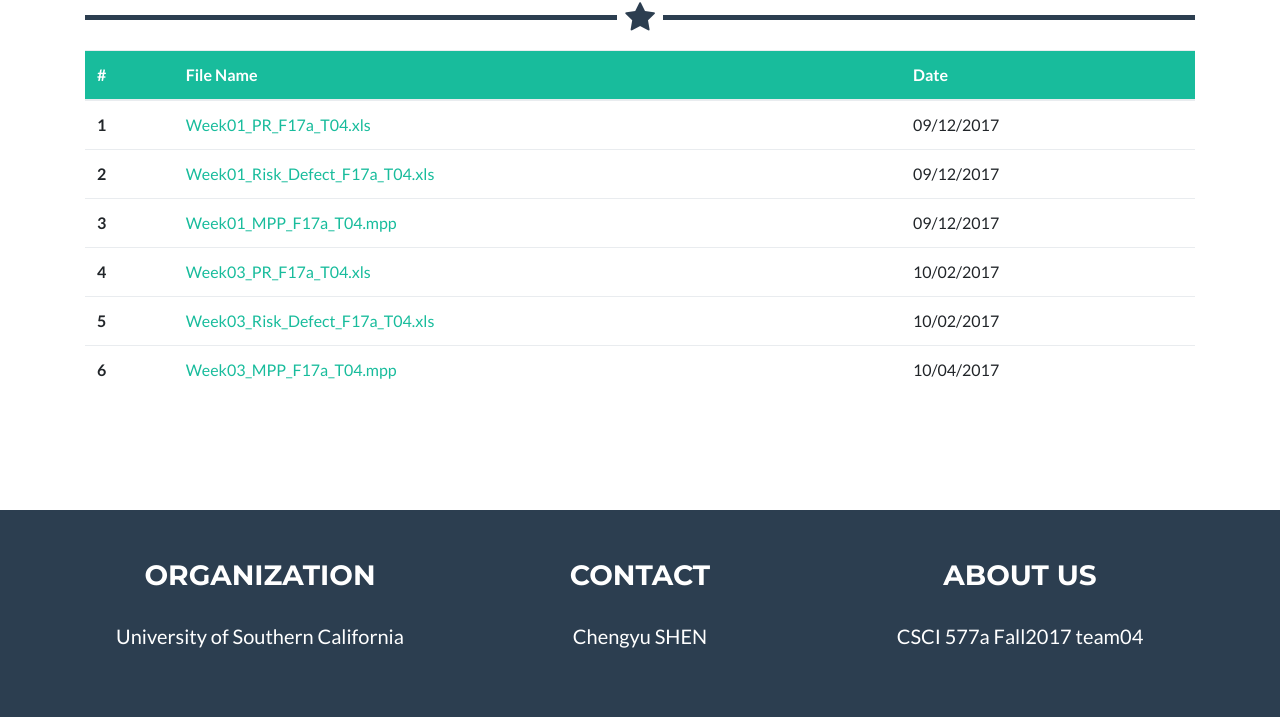
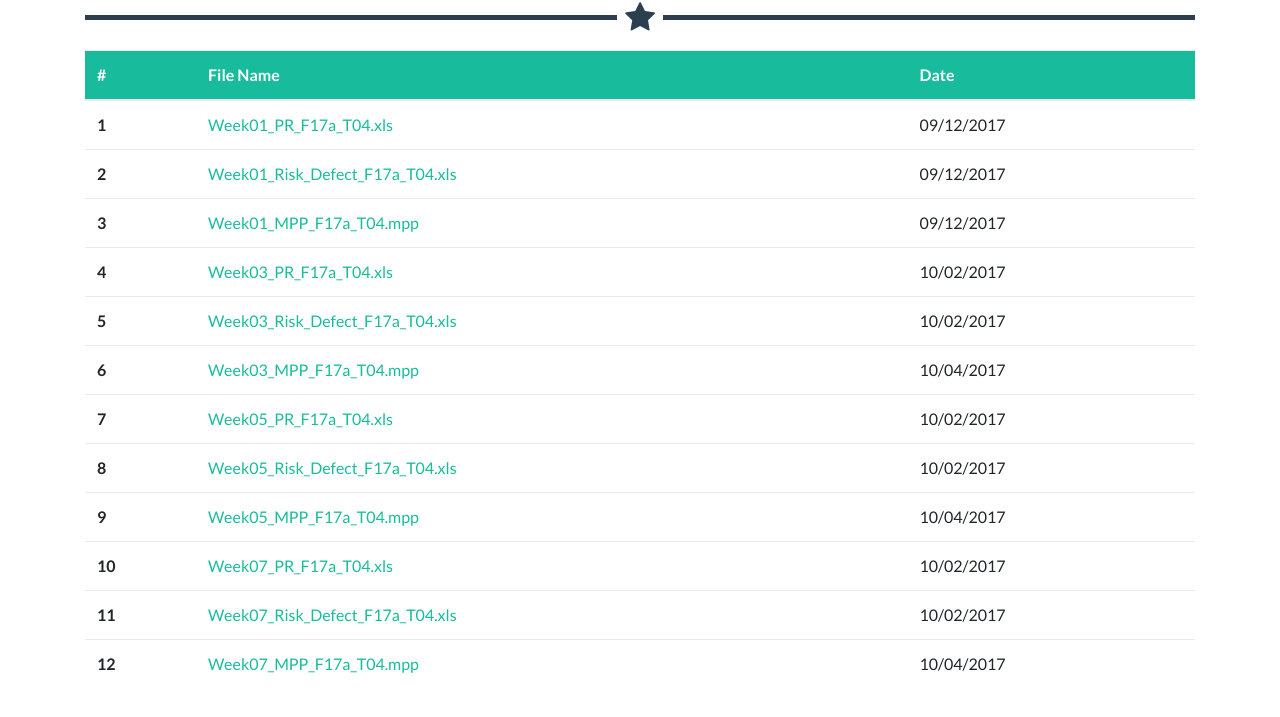
Before and after one commit to CSCI577a-f17-team04/Class-website, a website: page PR/index.html in a window 1280 px wide. Shown: the part 235-952 px from the top of the page. Drawn offline with Linux system fonts and the light colour scheme.

Commit message:
week_07 pr

```diff
--- a/PR/index.html
+++ b/PR/index.html
@@ -142,6 +142,44 @@
 
             </tr>
 
+            <tr>
+                <th scope="row">7</th>
+                <td><a href="Week05_PR_F16a_T04.xlsx">Week05_PR_F17a_T04.xls</a></td>
+                <td>10/02/2017</td>
+
+            </tr>
+            <tr>
+                <th scope="row">8</th>
+                <td><a href="Week05_Risk_Defect_F17a_T04.xlsx">Week05_Risk_Defect_F17a_T04.xls</a></td>
+                <td>10/02/2017</td>
+
+            </tr>
+            <tr>
+                <th scope="row">9</th>
+                <td><a href="Week05_MPP_F17a_T04.mpp">Week05_MPP_F17a_T04.mpp</a></td>
+                <td>10/04/2017</td>
+
+            </tr>
+
+            <tr>
+                <th scope="row">10</th>
+                <td><a href="Week07_PR_F16a_T04.xlsx">Week07_PR_F17a_T04.xls</a></td>
+                <td>10/02/2017</td>
+
+            </tr>
+            <tr>
+                <th scope="row">11</th>
+                <td><a href="Week07_Risk_Defect_F17a_T04.xlsx">Week07_Risk_Defect_F17a_T04.xls</a></td>
+                <td>10/02/2017</td>
+
+            </tr>
+            <tr>
+                <th scope="row">12</th>
+                <td><a href="Week07_MPP_F17a_T04.mpp">Week07_MPP_F17a_T04.mpp</a></td>
+                <td>10/04/2017</td>
+
+            </tr>
+
             </tbody>
         </table>
     </div>
```
Also changed, not shown: 10 other files.
